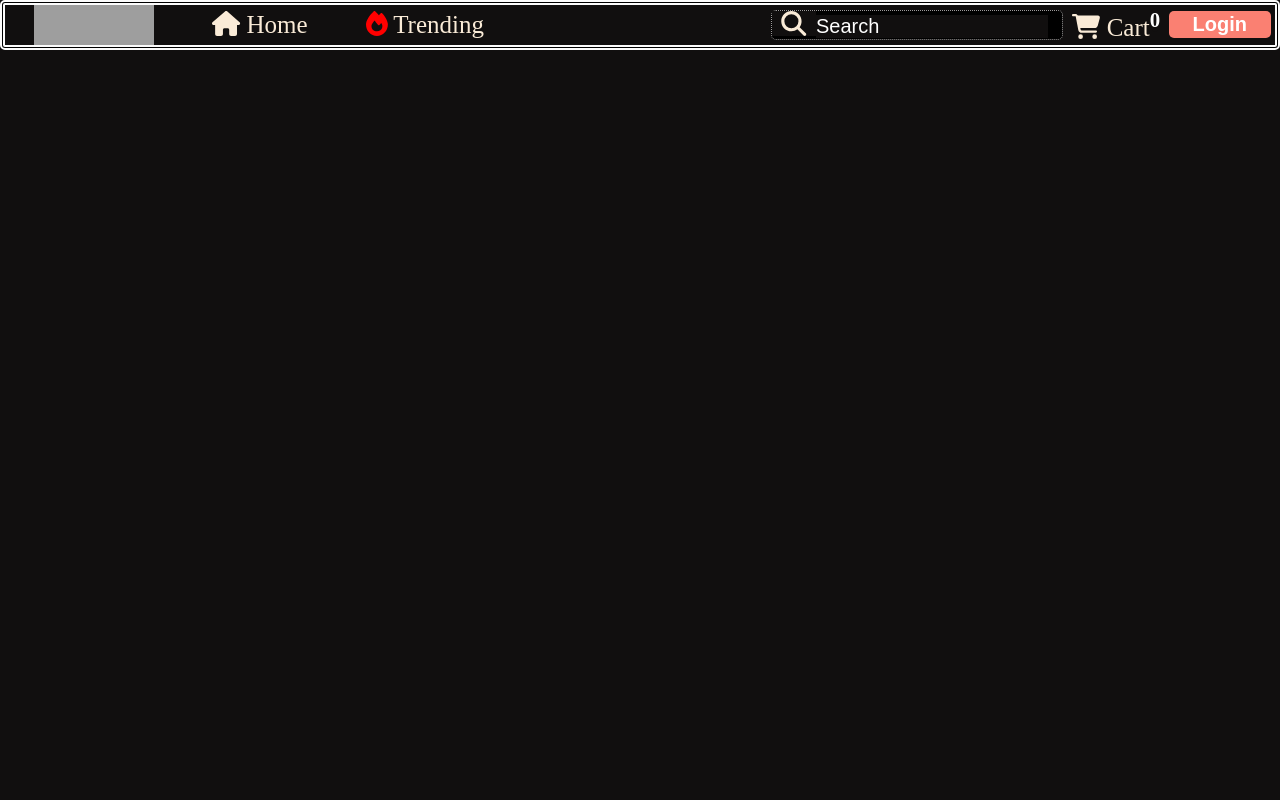
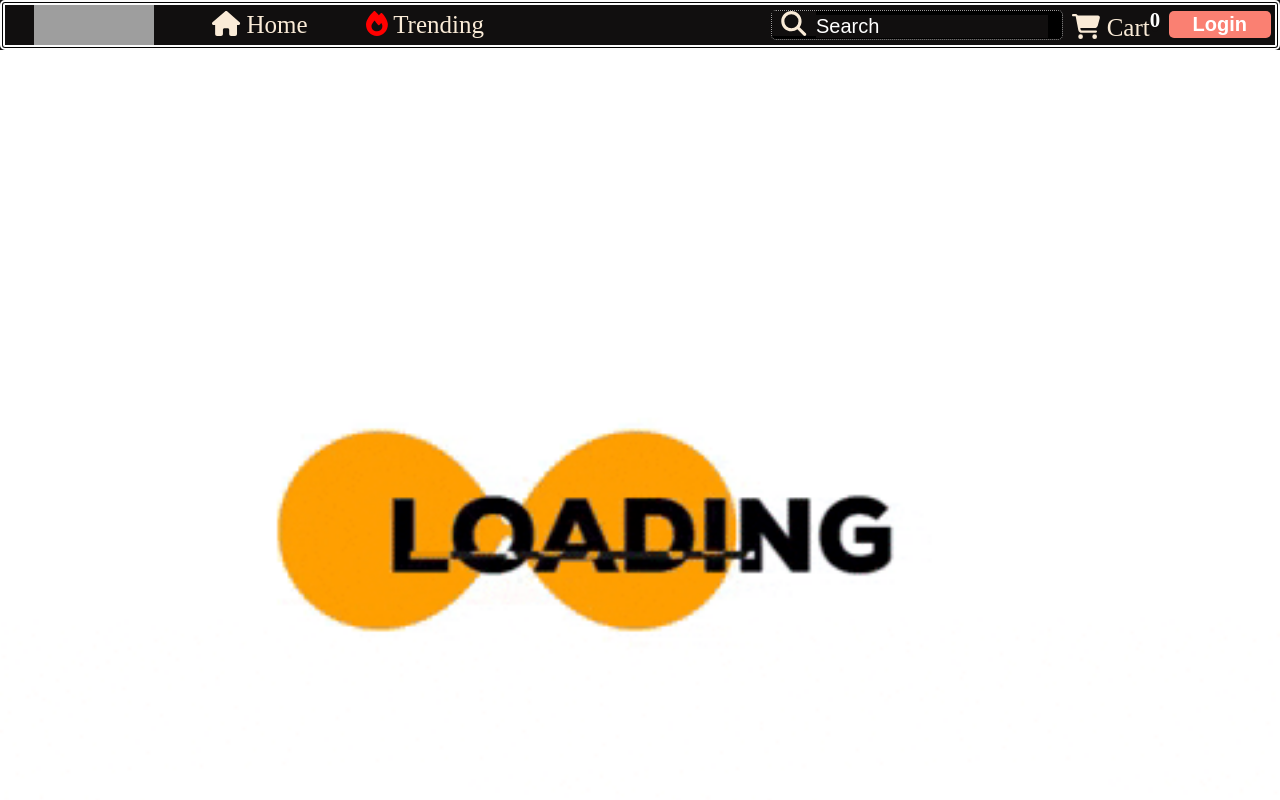
Before and after one commit to Dayasharma4125/ecommerce-website-with-cart-login-etc, a React (Vite) app: page / in a window 1280 px wide. Shown: the top 800 px of the page. Built offline with nearby package versions, Linux system fonts and the light colour scheme; grey boxes are pictures that could not be loaded.

Commit message:
first commit

```diff
--- a/index.html
+++ b/index.html
@@ -9,6 +9,9 @@
   </head>
   <body>
     <div id="root"></div>
+    <div id="preloader">
+      <img src="./src/loder.gif" />
+    </div>
     <script type="module" src="/src/main.jsx"></script>
   </body>
 </html>
--- a/package.json
+++ b/package.json
@@ -22,7 +22,7 @@
     "react": "^18.2.0",
     "react-dom": "^18.2.0",
     "react-helmet": "^6.1.0",
-    "react-preloaders": "^3.0.3",
+    "react-helmet-async": "^1.3.0",
     "react-router-dom": "^6.14.0"
   },
   "devDependencies": {
--- a/src/App.jsx
+++ b/src/App.jsx
@@ -7,7 +7,7 @@ import { createContext, useReducer, useState } from 'react'
 import  Pureredux, { reducer } from './home/cart/pureredux'
 import Productinfo from './home/product info'
 import Login from './login/login'
-// import {Zoom} from 'react-preloaders';
+import { HelmetProvider } from 'react-helmet-async'
 
 const Dataf = createContext();
 const datainfo=createContext()
@@ -20,13 +20,14 @@ function App() {
       <Dataf.Provider value={{state, dispatch}}>
       <datainfo.Provider value={{state1,setstate1}}>
         <Navbar />
-        {/* <Zoom  background="110f0f" color={'rgb(250,250,250)'}/> */}
+        <HelmetProvider>
         <Routes>
           <Route path="/webapp1/" element={<><Home /> </>} ></Route>
           <Route path="/webapp1/cart" element={<><Pureredux /> </>} ></Route>
           <Route path="/webapp1/product/:id" element={<><Productinfo /> </>} ></Route>
           <Route path='/webapp1/login' element={<><Login/></>}></Route>
         </Routes>
+        </HelmetProvider>
       </datainfo.Provider>
       </Dataf.Provider>
     </BrowserRouter>
--- a/src/home/home/home.scss
+++ b/src/home/home/home.scss
@@ -2,6 +2,14 @@
   margin: 0px;
   padding: 0px;
   background-color: rgb(17, 15, 15);
+}
+#preloader{
+  width: 100vw;
+  height: 100vh;
+  img{
+    width: 100vw;
+
+  }
 }
 ::-webkit-scrollbar {
   display: none;
--- a/src/home/home/home1.jsx
+++ b/src/home/home/home1.jsx
@@ -5,29 +5,37 @@ import { ACTION } from "../cart/pureredux";
 import { Dataf, datainfo } from "../../App";
 import { useNavigate } from "react-router-dom";
 import { FontAwesomeIcon } from "@fortawesome/react-fontawesome";
-import { faCartArrowDown, faCartShopping, faMoneyBill, faMoneyBill1, faMoneyCheck } from "@fortawesome/free-solid-svg-icons";
-import { noAuto } from "@fortawesome/fontawesome-svg-core";
+import { faCartArrowDown, faMoneyBill1 } from "@fortawesome/free-solid-svg-icons";
+import { Helmet } from "react-helmet-async";
 
 const Home = () => {
     const { state, dispatch } = useContext(Dataf)
+    let [loading,setloading]=useState(true)
     const { state1, setstate1 } = useContext(datainfo)
     const [serverdata, setserverdata] = useState([])
     const navigate = useNavigate();
     useEffect(() => {
-        document.title = "Shop | Home"
-        document.meta
         const fectdata = async () => {
             let data1 = await axios.get("https://fakestoreapi.com/products");
             setserverdata(data1.data);
+            setloading(false)
         }
         fectdata();
     }, [])
-
+        loading===true?document.getElementById('preloader').style.display="block":document.getElementById('preloader').style.display="none";
     return (
         <div className="mainproducts">
             {/* <div><h3>Hot deals</h3> */}
 
             {/* </div> */}
+                    <Helmet>
+                        <title> Shop | Home</title>
+                        <meta name="description" content="amazon 2.0 made by me full app single page application"/>
+                        <meta property="og:type" content="amazone store 2.0"/>
+                        <meta property="og:title" content="amazone store 2.0"/>
+                        <meta property="og:description" content="amazon 2.0 made by me full app single page application"/>
+                        <meta property="og:image" content="../pngwing.com.png"/>
+                    </Helmet>
             {
                 serverdata.map((e) => {
                     return (<>
```
Also changed, not shown: 1 other file (tests, documents, lock files or other folders).
